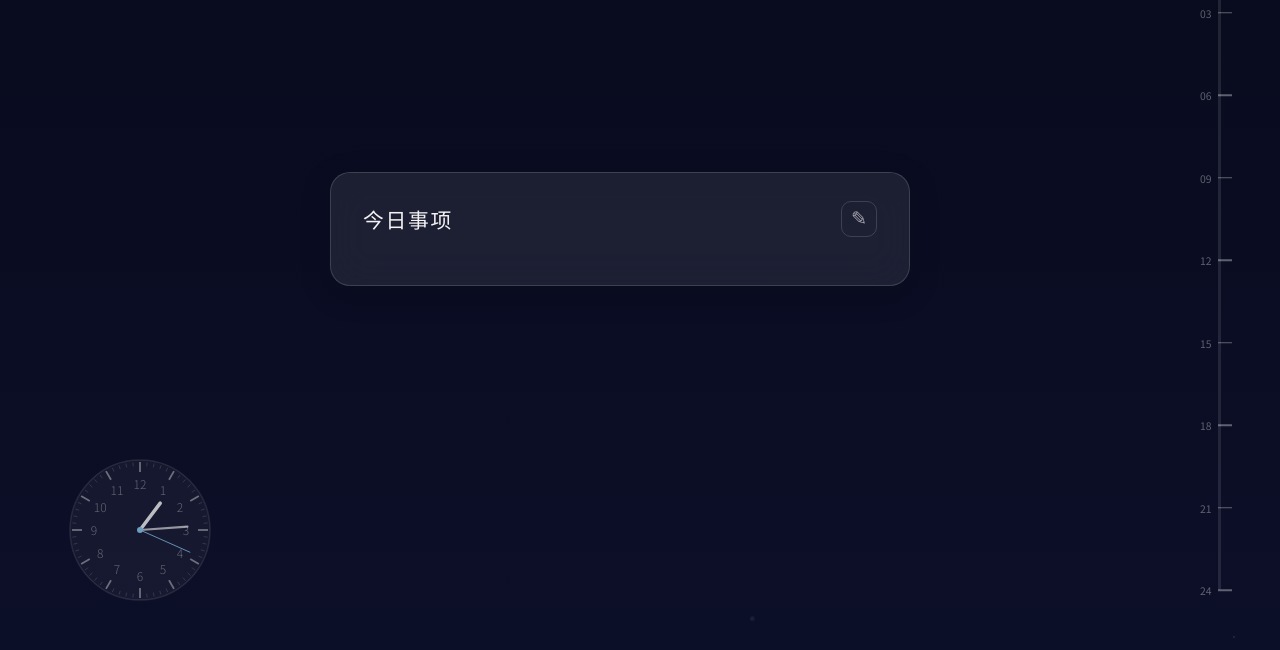
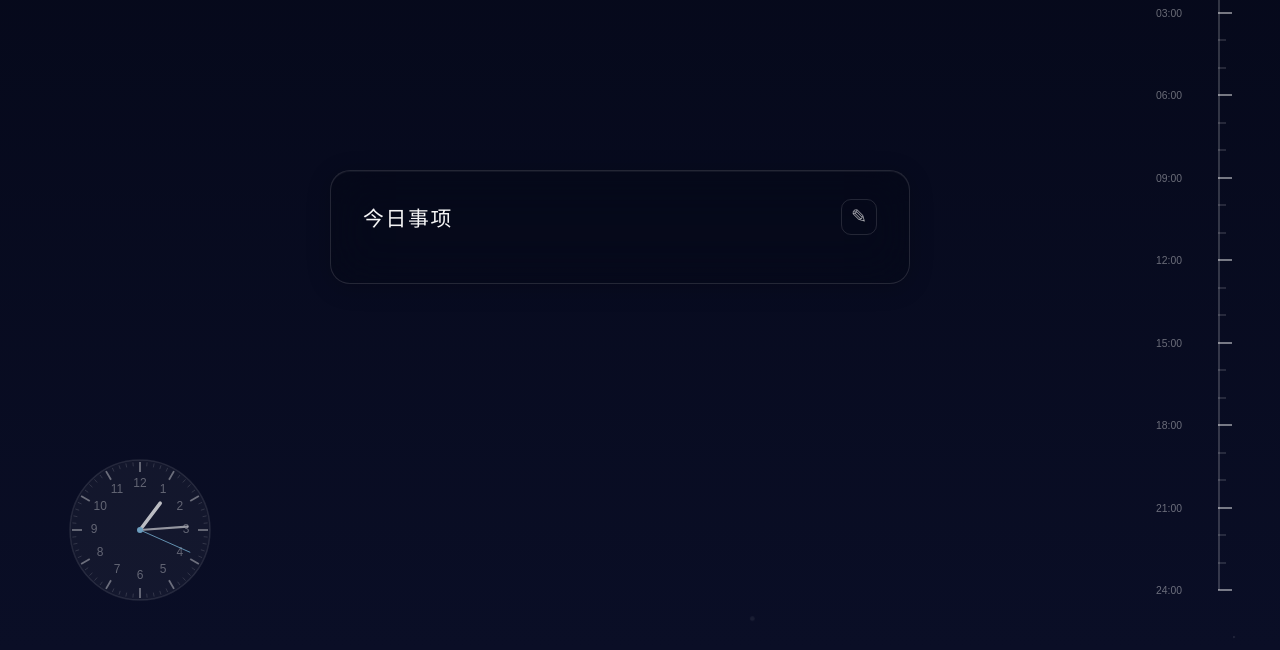
Before and after one commit to tangyonjian/todayTodo, a website: page public/index.html in a window 1280 px wide. Shown: the part 150-800 px from the top of the page. Drawn offline with Linux system fonts and the light colour scheme; no server answers; a web font is replaced by a local one.

Commit message:
feat: 全屏待办屏保多项UI优化 - 天空背景色重做(16帧覆盖全时段)、日/夜模式小时判断、毛玻璃增强、时间轴锐利化+hh:mm格式、时钟秒针跳动、字体统一微软雅黑

```diff
--- a/public/app.js
+++ b/public/app.js
@@ -113,19 +113,32 @@
    * Colors are [r, g, b] arrays.
    */
   const skyKeyframes = [
-    { hour: 0,    top: [8, 10, 28],     bottom: [12, 15, 40] },
-    { hour: 4,    top: [8, 10, 28],     bottom: [12, 15, 40] },
-    { hour: 5,    top: [20, 20, 50],    bottom: [40, 30, 60] },
-    { hour: 6,    top: [60, 50, 80],    bottom: [200, 120, 100] },
-    { hour: 7,    top: [100, 150, 210], bottom: [230, 170, 130] },
-    { hour: 8,    top: [120, 180, 235], bottom: [180, 210, 240] },
-    { hour: 12,   top: [100, 170, 230], bottom: [160, 200, 240] },
-    { hour: 15,   top: [110, 170, 220], bottom: [200, 190, 180] },
-    { hour: 17,   top: [140, 130, 170], bottom: [220, 140, 90] },
-    { hour: 18,   top: [80, 60, 120],   bottom: [200, 100, 60] },
-    { hour: 19.5, top: [30, 25, 70],    bottom: [60, 40, 80] },
-    { hour: 20.5, top: [15, 15, 45],    bottom: [20, 20, 55] },
-    { hour: 24,   top: [8, 10, 28],     bottom: [12, 15, 40] }
+    // Deep night: 0:00 - 4:30
+    { hour: 0,    top: [5, 8, 25],      bottom: [10, 14, 38] },
+    { hour: 4.5,  top: [5, 8, 25],      bottom: [10, 14, 38] },
+    // Pre-dawn: 4:30 - 5:30 — faint blue glow on horizon
+    { hour: 5.5,  top: [15, 18, 55],    bottom: [25, 22, 70] },
+    // Sunrise: 5:30 - 6:30 — golden orange horizon, blue sky emerging
+    { hour: 6,    top: [55, 85, 150],   bottom: [225, 150, 85] },
+    { hour: 6.5,  top: [80, 140, 200],  bottom: [235, 185, 120] },
+    // Morning: 7:00 - 10:00 — bright blue sky, warm light
+    { hour: 7.5,  top: [100, 170, 225], bottom: [210, 200, 170] },
+    { hour: 9.5,  top: [115, 190, 238], bottom: [185, 218, 245] },
+    // Midday: 10:00 - 15:00 — crisp blue zenith
+    { hour: 12,   top: [105, 185, 238], bottom: [175, 210, 245] },
+    { hour: 15,   top: [108, 183, 235], bottom: [180, 210, 242] },
+    // Late afternoon: 15:00 - 17:00 — slightly warm shift
+    { hour: 16.5, top: [115, 175, 225], bottom: [200, 195, 210] },
+    // Golden hour: 17:00 - 18:00 — warm golden light
+    { hour: 17.5, top: [140, 150, 190], bottom: [230, 165, 110] },
+    // Sunset: 18:00 - 19:00 — intense orange to pink-purple sky
+    { hour: 18.3, top: [120, 100, 150], bottom: [235, 130, 70] },
+    { hour: 19,   top: [60, 45, 100],   bottom: [170, 85, 55] },
+    // Twilight: 19:00 - 20:30 — purple fading to dark blue
+    { hour: 20,   top: [22, 18, 65],    bottom: [50, 35, 85] },
+    { hour: 22,   top: [8, 10, 38],     bottom: [15, 18, 48] },
+    // Loop back to deep night
+    { hour: 24,   top: [5, 8, 25],      bottom: [10, 14, 38] }
   ];
 
   /**
@@ -150,9 +163,8 @@
     const topColor = lerpColor(prev.top, next.top, t);
     const bottomColor = lerpColor(prev.bottom, next.bottom, t);
 
-    // Determine if it's daytime based on brightness
-    const avgBrightness = (topColor[0] + topColor[1] + topColor[2]) / 3;
-    const isDaytime = avgBrightness > 80;
+    // Day mode: 6:00 - 18:00 (clear day hours for text readability)
+    const isDaytime = hours >= 6 && hours < 18;
 
     return { topColor, bottomColor, isDaytime };
   }
@@ -229,7 +241,7 @@
         const label = document.createElement('div');
         label.className = 'timeline-label';
         label.dataset.hour = h;
-        label.textContent = String(h).padStart(2, '0');
+        label.textContent = String(h).padStart(2, '0') + ':00';
         label.style.top = pct + '%';
         timelineLabels.appendChild(label);
       }
@@ -323,7 +335,7 @@
     }
 
     // Numbers
-    clockCtx.font = '300 12px "Noto Sans SC", "PingFang SC", sans-serif';
+    clockCtx.font = '300 12px "Microsoft YaHei", "PingFang SC", sans-serif';
     clockCtx.fillStyle = numberColor;
     clockCtx.textAlign = 'center';
     clockCtx.textBaseline = 'middle';
--- a/public/index.html
+++ b/public/index.html
@@ -4,9 +4,6 @@
   <meta charset="UTF-8">
   <meta name="viewport" content="width=device-width, initial-scale=1.0">
   <title>今日 · 待办</title>
-  <link rel="preconnect" href="https://fonts.googleapis.com">
-  <link rel="preconnect" href="https://fonts.gstatic.com" crossorigin>
-  <link href="https://fonts.googleapis.com/css2?family=Noto+Sans+SC:wght@200;300;400;500;600&family=Noto+Serif+SC:wght@200;300;400;500;600;700&family=ZCOOL+XiaoWei&display=swap" rel="stylesheet">
   <link rel="stylesheet" href="style.css">
 </head>
 <body>
--- a/public/style.css
+++ b/public/style.css
@@ -6,16 +6,17 @@
 }
 
 :root {
-  --font-serif: 'Noto Serif SC', 'ZCOOL XiaoWei', 'STSong', 'SimSun', serif;
-  --font-sans: 'Noto Sans SC', 'PingFang SC', 'Microsoft YaHei', sans-serif;
-  --glass-bg: rgba(255, 255, 255, 0.08);
-  --glass-border: rgba(255, 255, 255, 0.15);
-  --glass-blur: 20px;
-  --text-primary: rgba(255, 255, 255, 0.95);
-  --text-secondary: rgba(255, 255, 255, 0.6);
-  --text-muted: rgba(255, 255, 255, 0.35);
-  --accent: #7eb8da;
-  --accent-glow: rgba(126, 184, 218, 0.5);
+  --font-serif: 'Microsoft YaHei', 'PingFang SC', 'Noto Sans SC', sans-serif;
+  --font-sans: 'Microsoft YaHei', 'PingFang SC', 'Noto Sans SC', sans-serif;
+  --glass-bg: rgba(0, 0, 0, 0.15);
+  --glass-border: rgba(255, 255, 255, 0.12);
+  --glass-blur: 24px;
+  --text-primary: rgba(255, 255, 255, 0.96);
+  --text-secondary: rgba(255, 255, 255, 0.65);
+  --text-muted: rgba(255, 255, 255, 0.4);
+  --text-shadow: 0 1px 8px rgba(0, 0, 0, 0.4);
+  --accent: #8ec8e8;
+  --accent-glow: rgba(142, 200, 232, 0.5);
   --completed-color: rgba(255, 255, 255, 0.3);
 }
 
@@ -29,14 +30,15 @@ html, body {
 }
 
 body.day-mode {
-  --glass-bg: rgba(0, 0, 0, 0.06);
-  --glass-border: rgba(0, 0, 0, 0.1);
-  --text-primary: rgba(30, 30, 50, 0.92);
-  --text-secondary: rgba(30, 30, 50, 0.55);
-  --text-muted: rgba(30, 30, 50, 0.3);
-  --accent: #2a6496;
-  --accent-glow: rgba(42, 100, 150, 0.4);
-  --completed-color: rgba(30, 30, 50, 0.25);
+  --glass-bg: rgba(255, 255, 255, 0.45);
+  --glass-border: rgba(0, 0, 0, 0.08);
+  --text-primary: rgba(20, 20, 40, 0.92);
+  --text-secondary: rgba(20, 20, 40, 0.55);
+  --text-muted: rgba(20, 20, 40, 0.32);
+  --text-shadow: 0 1px 6px rgba(255, 255, 255, 0.3);
+  --accent: #2563a0;
+  --accent-glow: rgba(37, 99, 160, 0.35);
+  --completed-color: rgba(20, 20, 40, 0.28);
 }
 
 /* ===== Sky Background ===== */
@@ -112,7 +114,7 @@ body.day-mode .particle {
   font-family: var(--font-serif);
   color: var(--text-primary);
   letter-spacing: 0.12em;
-  text-shadow: 0 2px 20px rgba(0, 0, 0, 0.3);
+  text-shadow: var(--text-shadow);
   transition: color 2s ease;
 }
 
@@ -123,6 +125,7 @@ body.day-mode .particle {
   color: var(--text-secondary);
   margin-top: 6px;
   letter-spacing: 0.25em;
+  text-shadow: var(--text-shadow);
   transition: color 2s ease;
 }
 
@@ -145,8 +148,8 @@ body.day-mode .particle {
   border: 1px solid var(--glass-border);
   border-radius: 20px;
   padding: 28px 32px;
-  box-shadow: 0 8px 32px rgba(0, 0, 0, 0.15);
-  transition: background 2s ease, border-color 2s ease;
+  box-shadow: 0 4px 24px rgba(0, 0, 0, 0.2), inset 0 1px 0 rgba(255, 255, 255, 0.05);
+  transition: background 2s ease, border-color 2s ease, box-shadow 2s ease;
 }
 
 #todo-header {
@@ -278,40 +281,40 @@ body.day-mode #todo-list li:hover {
 
 #timeline-track {
   position: relative;
-  width: 3px;
+  width: 2px;
   height: 100%;
-  background: rgba(255, 255, 255, 0.1);
-  border-radius: 1.5px;
+  background: rgba(255, 255, 255, 0.18);
+  border-radius: 0;
   margin-left: 18px;
-  image-rendering: auto;
 }
 
 body.day-mode #timeline-track {
-  background: rgba(0, 0, 0, 0.08);
+  background: rgba(0, 0, 0, 0.14);
 }
 
 /* Timeline tick marks */
 .timeline-tick {
   position: absolute;
   left: 0;
+  width: 8px;
   height: 1px;
-  background: rgba(255, 255, 255, 0.2);
+  background: rgba(255, 255, 255, 0.25);
   transform: translateY(-50%);
   pointer-events: none;
 }
 
 body.day-mode .timeline-tick {
-  background: rgba(0, 0, 0, 0.15);
+  background: rgba(0, 0, 0, 0.2);
 }
 
 .timeline-tick.major {
   width: 14px;
-  height: 1.5px;
-  background: rgba(255, 255, 255, 0.35);
+  height: 2px;
+  background: rgba(255, 255, 255, 0.45);
 }
 
 body.day-mode .timeline-tick.major {
-  background: rgba(0, 0, 0, 0.25);
+  background: rgba(0, 0, 0, 0.3);
 }
 
 #timeline-elapsed {
@@ -319,8 +322,8 @@ body.day-mode .timeline-tick.major {
   top: 0;
   left: 0;
   width: 100%;
-  border-radius: 1.5px;
-  background: linear-gradient(to bottom, var(--accent), rgba(126, 184, 218, 0.2));
+  border-radius: 0;
+  background: var(--accent);
   transition: height 1s linear;
 }
 
@@ -355,10 +358,11 @@ body.day-mode .timeline-tick.major {
 #timeline-labels {
   position: absolute;
   top: 40px;
-  left: 0;
+  left: -14px;
   height: calc(100% - 70px);
-  width: 40px;
+  width: 54px;
   pointer-events: none;
+  overflow: visible;
 }
 
 #timeline-ticks {
@@ -372,7 +376,7 @@ body.day-mode .timeline-tick.major {
 
 .timeline-label {
   position: absolute;
-  left: 0;
+  left: -30px;
   font-family: var(--font-sans);
   font-size: 0.65rem;
   font-weight: 400;
```
Also changed, not shown: todos.md (+4 -0 lines), 1 other file.
